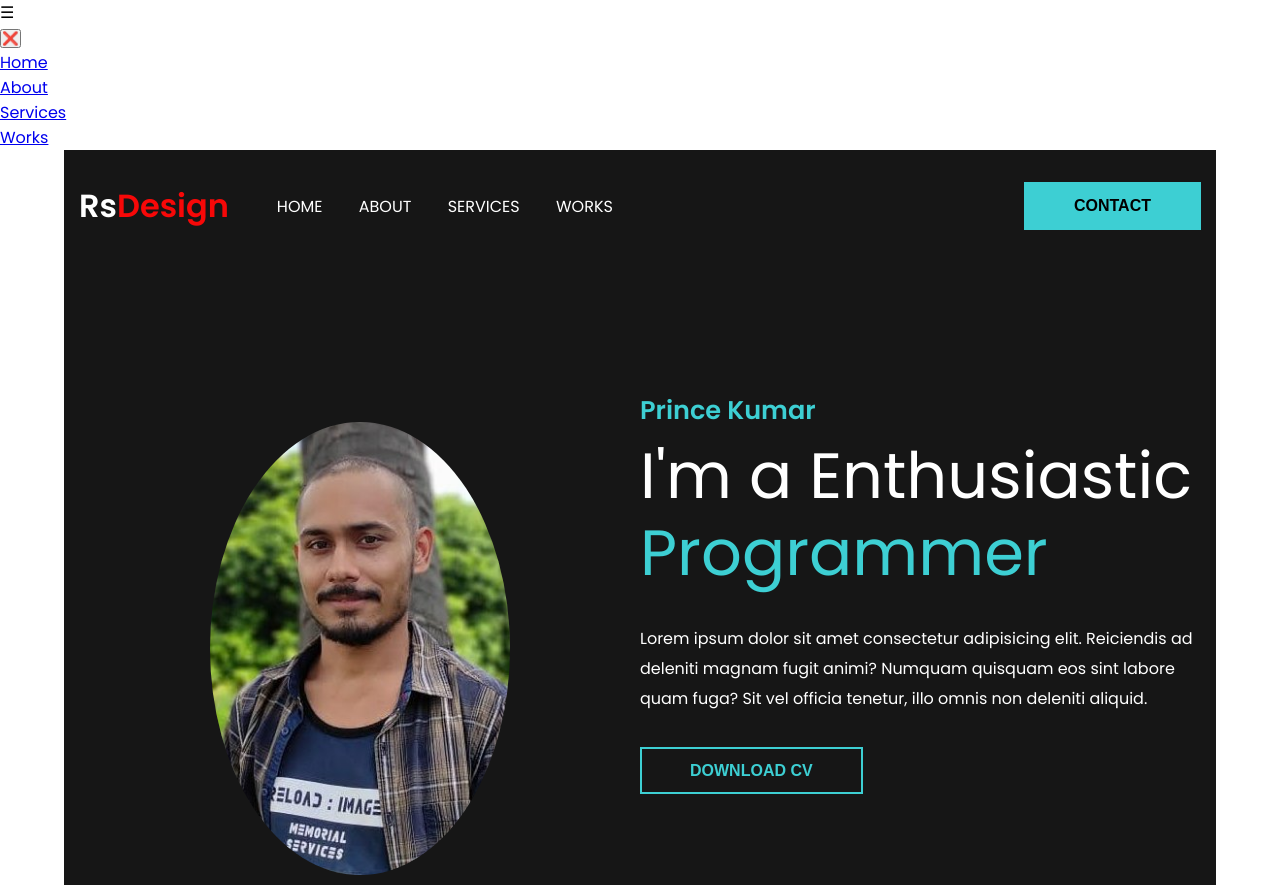
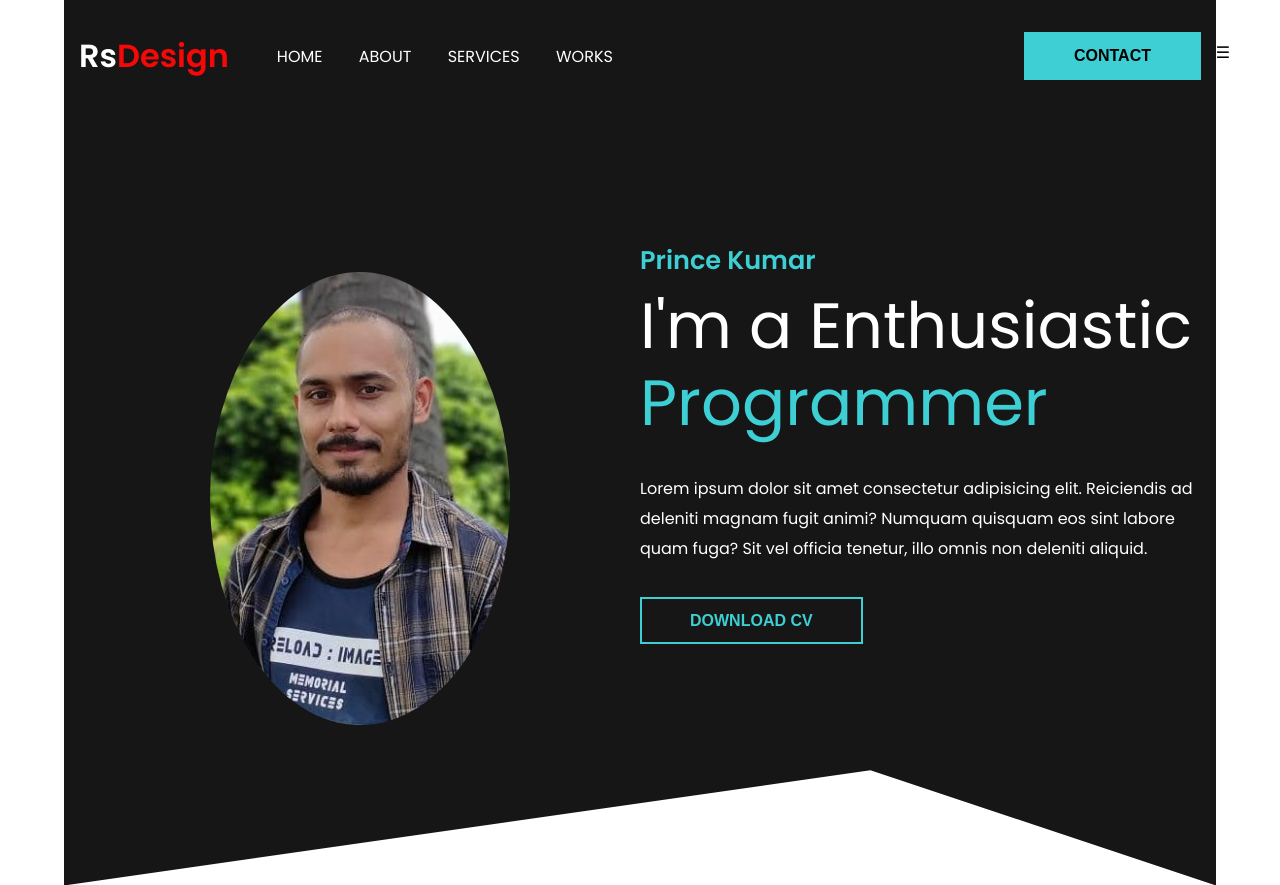
Before and after one commit to Singhdev65/Frontend-developement, a plain HTML site: page project2/index.html in a window 1280 px wide. Shown: the top 885 px of the page. Drawn offline with nearby package versions, Linux system fonts and the light colour scheme; a script that the page names is missing.

Commit message:
Add files via upload

```diff
--- a/project2/css/main.css
+++ b/project2/css/main.css
@@ -20,6 +20,10 @@ body{
     font-family: 'Poppins', sans-serif;
 }
 
+html{
+    scroll-behavior: smooth;
+}
+
 header{
     background-color: var(--dark);
     clip-path: polygon(0 0, 100% 0, 100% 100%, 70% 87%, 0 100%);
@@ -29,6 +33,30 @@ header{
     max-width: 1152px;
     padding: 0 15px;
     margin: 0 auto;
+}
+
+@media (min-width:576px){
+    .container{
+        max-width:540px;
+    }
+}
+
+@media (min-width:768px){
+    .container{
+        max-width:720px;
+    }
+}
+
+@media (min-width:992px){
+    .container{
+        max-width:960px;
+    }
+}
+
+@media (min-width:1200px){
+    .container{
+        max-width:1152px;
+    }
 }
 
 .branding{
@@ -437,3 +465,66 @@ footer .footer-social img{
     border-radius: 50%;
     margin-top: 1rem;
 }
+
+.site-main-wrapper{
+    position: relative;
+}
+
+.hamburger{
+    position: absolute;
+    top:40px;
+    right: 50px;
+    z-index: 11;
+    background: none;
+    border: none;
+    outline: none;
+    cursor: pointer;
+}
+
+.mobile-nav{
+    position: fixed;
+    top: 0;
+    left: 0;
+    z-index: 1001;
+    background: var(--light);
+    width: 100%;
+    height: 100%;
+    padding: 2rem;
+    padding-top: 5rem;
+    transform: translateX(-100%);
+    transition: all 0.9s ease-in-out;
+}
+
+.open{
+    transform: translateX(0);
+}
+
+.times{
+    position: fixed;
+    top: 30px;
+    right: 50px;
+    background: none;
+    outline: none;
+    border: none;
+    cursor: pointer;
+}
+
+.mobile-nav ul{
+    list-style: none;
+}
+
+.mobile-nav ul a{
+    text-decoration: none;
+    color: var(--dark);
+    font-size: 2rem;
+}
+
+@media (max-width: 900px){
+    header #main-nav{
+        display:none;
+    }
+
+    .hamburger{
+        color: var(--light);
+    }
+}
```
